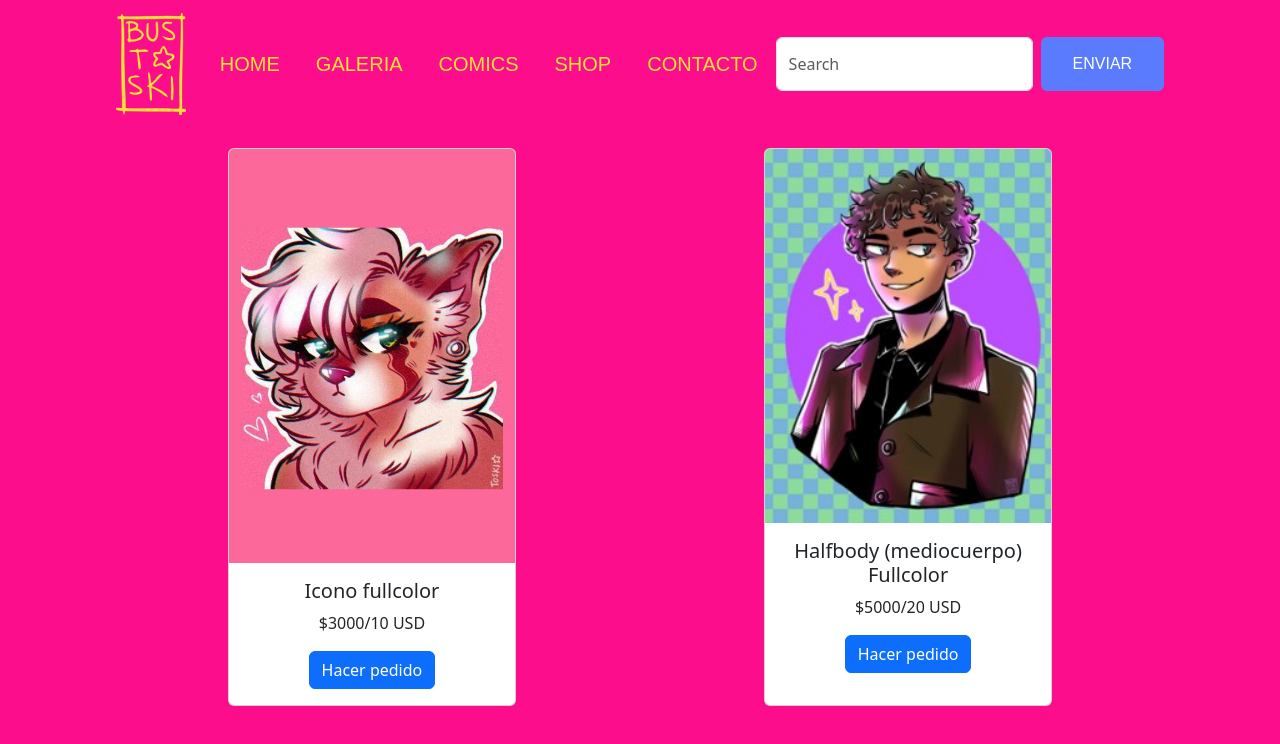
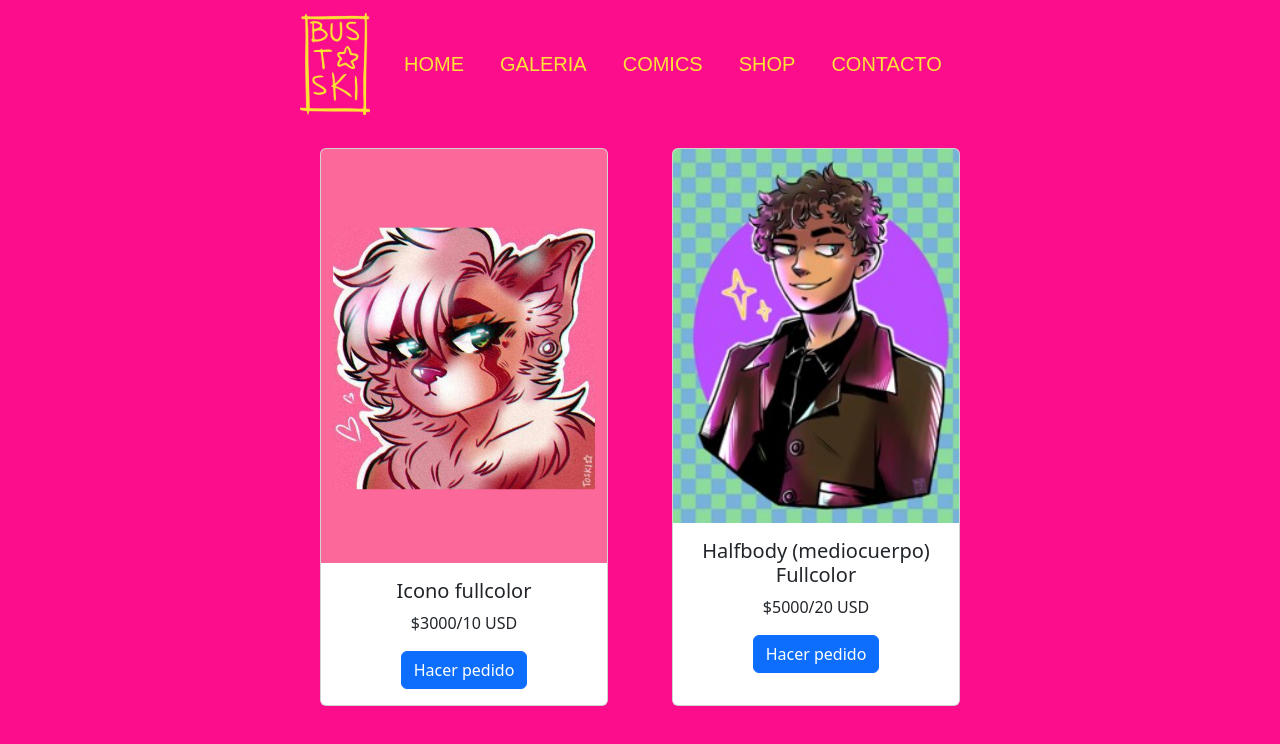
Before and after one commit to DavidVacis/coder-53845, a website: page pages/shop.html in a window 1280 px wide. Shown: the top 744 px of the page. Drawn offline with nearby package versions, Linux system fonts and the light colour scheme; a web font is replaced by a local one.

Commit message:
se corrige navbar

```diff
--- a/pages/shop.html
+++ b/pages/shop.html
@@ -54,10 +54,6 @@
                                 <a class="nav-link active" href="../pages/contacs.html">CONTACTO</a>
                             </li>
                         </ul>
-                        <form class="d-flex" role="search">
-                            <input class="form-control me-2" type="search" placeholder="Search" aria-label="Search">
-                            <button class="btn btn-outline-success" type="submit">ENVIAR</button>
-                        </form>
                     </div>
                 </div>
             </nav>
--- a/scss/base/_nav.scss
+++ b/scss/base/_nav.scss
@@ -8,21 +8,4 @@
         font-family: "Madimi One", sans-serif !important;
         font-size: 20px;
     }
-    .btn {
-        background-color: #5A7BFE !important;
-        border: none;
-        color: white;
-        padding: 15px 32px;
-        text-align: center;
-        text-decoration: none;
-        display: inline-block;
-        font-size: 16px;
-        font-family: "Madimi One", sans-serif;
-        transition-duration: 0.4s;
-        &:hover{
-            background-color: white !important;
-            color: #FC0D8C !important;
-            transition-duration: 0.5;
-        }
-    }
 }
```
Also changed, not shown: index.html (+0 -4 lines), pages/contacs.html (+0 -4 lines), pages/gallery.html (+0 -4 lines), pages/history.html (+0 -4 lines), css/estilos.css.
